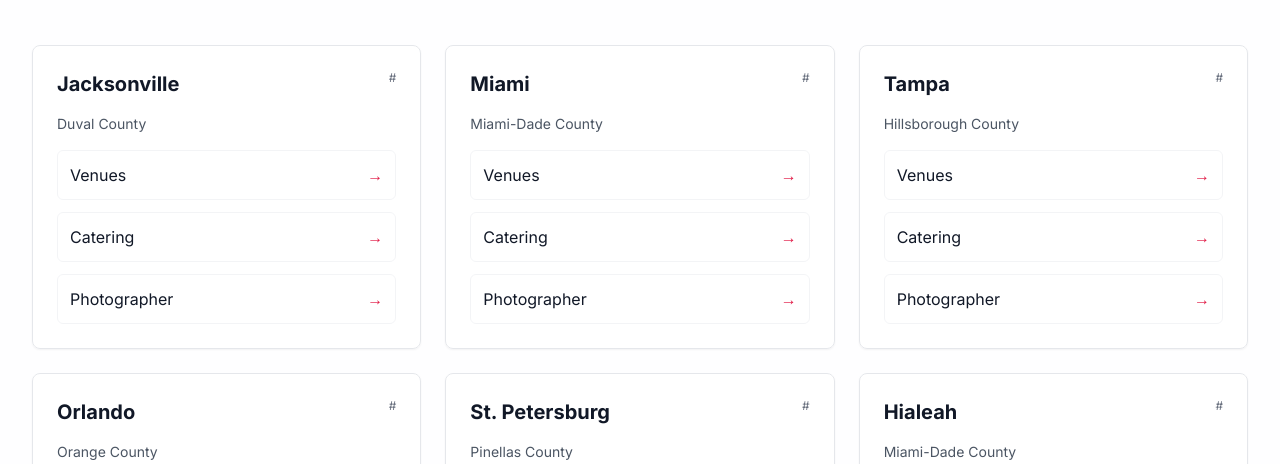
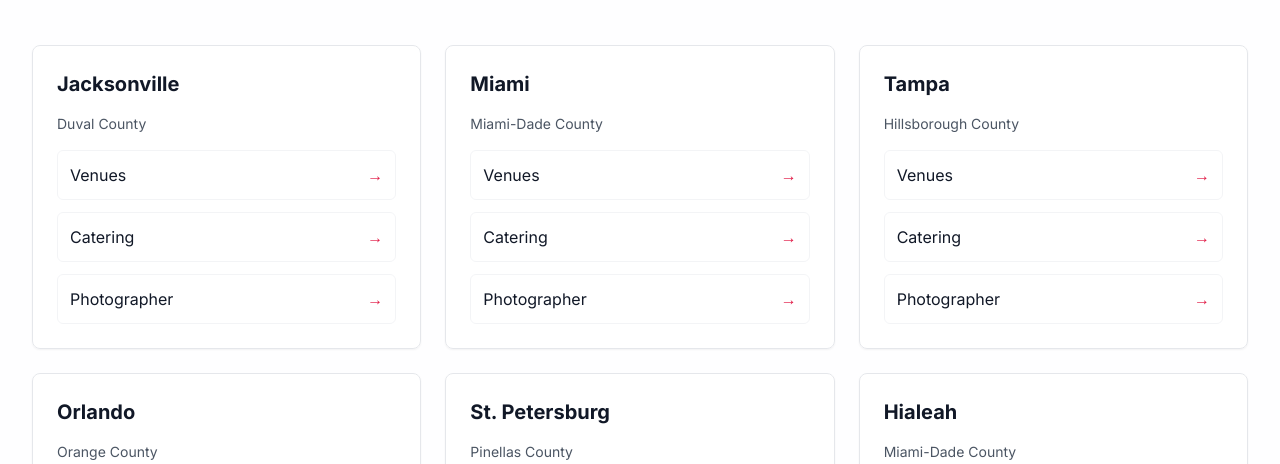
Before and after one commit to ralphcastillo2/wdfl, a Next.js app: page /cities in a window 1280 px wide. Shown: the part 283-747 px from the top of the page. Built offline with nearby package versions, Linux system fonts and the light colour scheme.

Commit message:
Update page.tsx

```diff
--- a/src/app/cities/page.tsx
+++ b/src/app/cities/page.tsx
@@ -46,7 +46,6 @@ export default function CitiesPage() {
                 <h2 className="text-xl font-bold text-gray-900">
                   {city.name}
                 </h2>
-                <span className="text-xs text-gray-500">#{city.rank}</span>
               </div>
               <div className="mb-4 flex items-center gap-2">
                 <span className="text-sm text-gray-600">{city.county} County</span>
```
